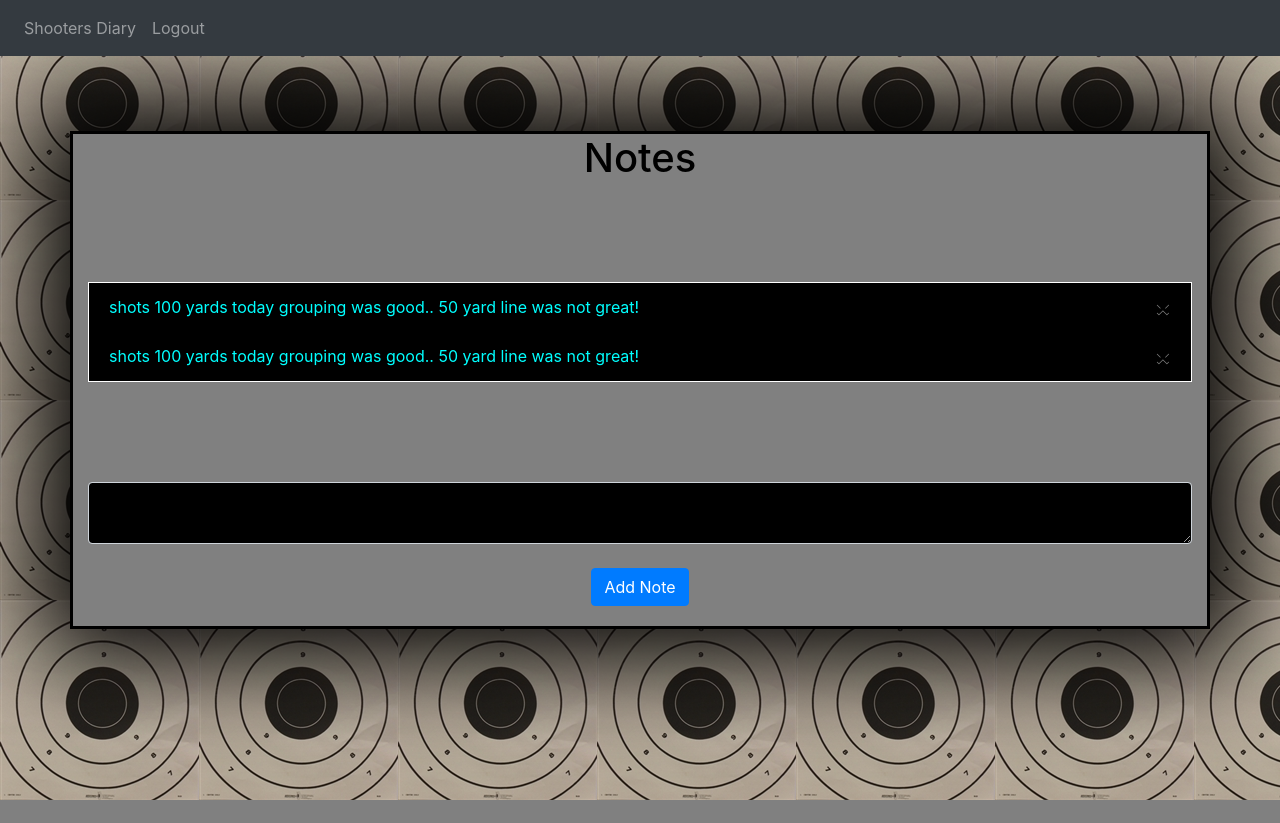
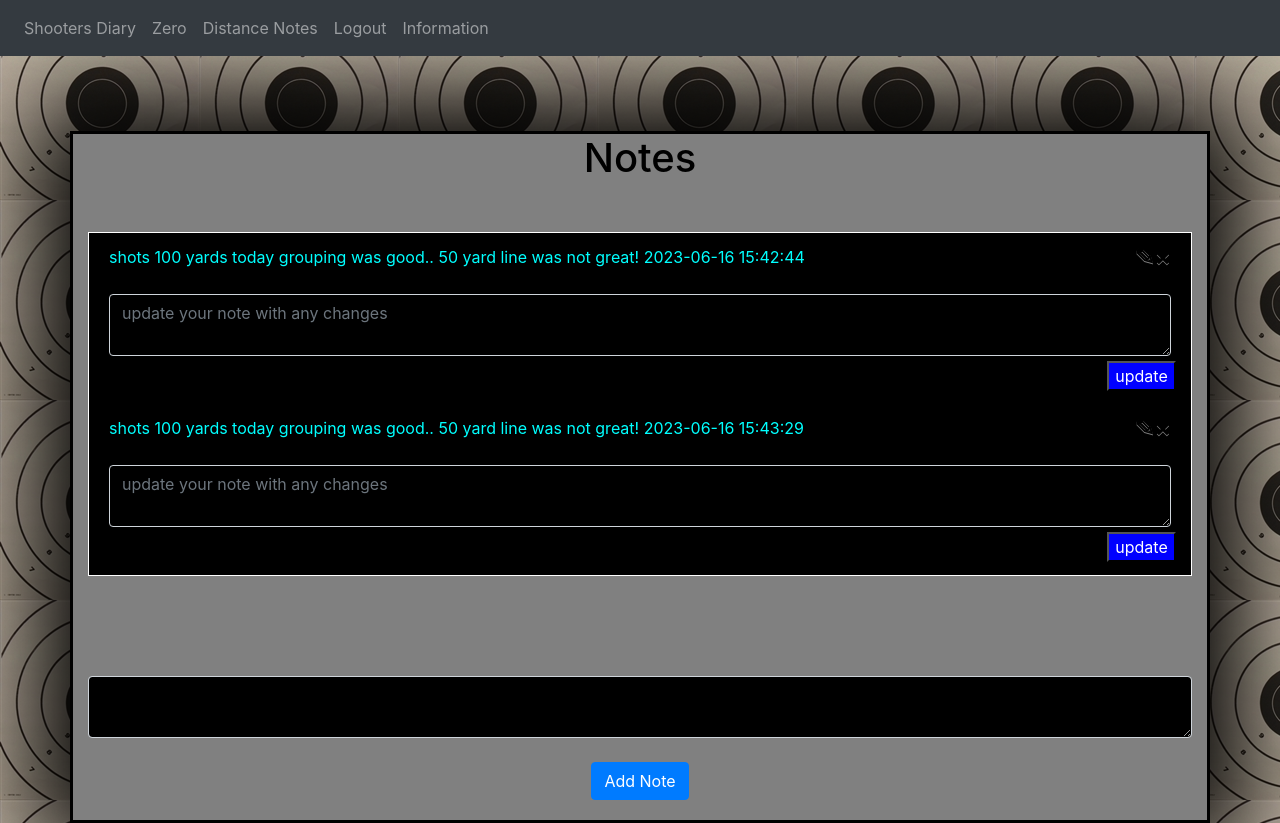
Before and after one commit to usmc1371nerd/shootingnotes.github.io, a Flask app: page / in a window 1280 px wide. Before the commit the page ends 800 px from the top, so only its background shows below. Run offline with Flask 3, Linux system fonts and the light colour scheme; a user stored in the database is signed in; some libraries are stand-ins or nearby versions.

Commit message:
added a edit function in notes

```diff
--- a/website/models.py
+++ b/website/models.py
@@ -2,6 +2,8 @@
 from . import db
 from flask_login import UserMixin
 from sqlalchemy.sql import func
+from sqlalchemy.orm import scoped_session
+
 
 
 class Note(db.Model):
--- a/website/static/index.js
+++ b/website/static/index.js
@@ -10,6 +10,25 @@
 
 
 };
+
+function update(noteId, update_note) {
+    const data = {
+        noteId: noteId,
+        data: document.getElementById(`update_note_${update_note}`).value
+    };
+
+    fetch('/update', {
+        method: 'POST',
+        body: JSON.stringify(data),
+        headers: {
+            'Content-Type': 'application/json'
+        }
+    })
+    .then(() => {
+        window.location.href = "/";
+    });
+}
+
 
 $(document).ready(function(){
 
@@ -29,3 +48,17 @@
     });
 
 });
+let isClicked = {}; // Object to store the click state for each note
+
+function showOrHide(noteId) {
+    const formId = `showOrHide_${noteId}`;
+    const divContainer = document.getElementById(formId);
+
+    if (!isClicked[formId]) {
+        divContainer.style.display = "block";
+        isClicked[formId] = true;
+    } else {
+        divContainer.style.display = "none";
+        isClicked[formId] = false;
+    }
+}
--- a/website/static/style.css
+++ b/website/static/style.css
@@ -5,7 +5,7 @@
 h1 {
     color:black;
 
-    margin-bottom: 100px;
+    margin-bottom: 50px;
 }
 
 .form-control {
@@ -82,3 +82,25 @@
     margin-left: 25px;
     margin-right: 12px;
  }
+
+ ::placeholder{
+    color: red;
+}
+.update-form {
+    margin-top: 25px;
+}
+
+
+
+.update-form button {
+    background-color: blue;
+    color: white;
+    margin-top: 5px;
+    margin-left: 94%;
+
+
+}
+
+#showOrHide {
+    display: none;
+}
--- a/website/templates/distance.html
+++ b/website/templates/distance.html
@@ -1,5 +1,5 @@
 {% extends "index.html" %}
-{% block title %}Zero{% endblock %}
+{% block title %}Distance{% endblock %}
 
 
 {% block content %}
@@ -61,7 +61,7 @@
 
 </form>
 </div>
-<div class=" siteadjustments">
+<div class=" site-adjustments">
 
     <form class="shotform">
         <td><input type="text"> Elevation</td> <br>
--- a/website/templates/index.html
+++ b/website/templates/index.html
@@ -32,12 +32,15 @@
               {% if user.is_authenticated %}
 
               <a class="nav-item nav-link" id="home" href="/"> Shooters Diary </a>
-              <!-- <a class="nav-item nav-link" id="zero" href="/zero"> Zero </a>
-              <a class="nav-item nav-link" id="zero" href="/distance"> Distance Notes </a>   -->
+              <a class="nav-item nav-link" id="zero" href="/zero"> Zero </a>
+              <a class="nav-item nav-link" id="zero" href="/distance"> Distance Notes </a>
               <a class="nav-item nav-link" id="logout" href="/logout"> Logout </a>
+              <a class="nav-item nav-link" id="'information" href="/information"> Information </a>
               {% else %}
                <a class="nav-item nav-link" id="login" href="/login"> Shooter Login </a>
                <a class="nav-item nav-link" id="signUp" href="/sign-up"> Shooter Sign-up</a>
+               <a class="nav-item nav-link" id="'information" href="/information"> Information </a>
+
                {% endif %}
 
 
--- a/website/templates/notes.html
+++ b/website/templates/notes.html
@@ -7,15 +7,29 @@
 <h1 align="center">Notes</h1>
 <ul class="list-group list-group-flush" id="notes">
     {% for note in user.notes %}
-    <li class="list-group-item" >
+    <li class="list-group-item">
+
+
         {{ note.data }}
+        {{ note.date}}
+
+
         <button type="button" class="close" onClick="deleteNote({{ note.id }})">
-         <span aria-hidden="true">&times;</span>
+            <span aria-hidden="true">&times;</span>
         </button>
+
+        <button class="close" onClick="showOrHide({{ note.id }})"><span aria-hidden="true">&#9998;</span></button>
+
+
+         <form id="showOrHide_{{ note.id }}" class="update-form" method="POST">
+            <textarea name="note" id="update_note_{{ note.id }}" class="form-control" placeholder="update your note with any changes"></textarea>
+            <button type="button" class="update" onClick="update({{ note.id }}, '{{ note.id }}')">update</button>
+         </form>
+
+
+
     </li>
-
-    {%endfor%}
-
+    {% endfor %}
 </ul>
 <form method="POST">
     <textarea name="note" id="note" class="form-control"></textarea>
@@ -27,4 +41,5 @@
 
 </form>
 
+
 {% endblock %}
--- a/website/views.py
+++ b/website/views.py
@@ -7,6 +7,13 @@
 
 
 views = Blueprint('views', __name__)
+information = Blueprint('information', __name__)
+zero = Blueprint('zero', __name__)
+distance = Blueprint('distance', __name__)
+
+
+
+
 
 @views.route('/', methods=['GET', 'POST'])
 @login_required
@@ -14,15 +21,17 @@
     if request.method == 'POST':
         note = request.form.get('note')
 
+
         if len(note) < 8:
             flash('Note is too short!', category='error')
         else:
-            new_note = Note(data=note, user_id= current_user.id)
+            new_note = Note(data=note, user_id= current_user.id )
             db.session.add(new_note)
             db.session.commit()
             flash('Note added!', category='success')
 
     return render_template("notes.html", user=current_user)
+
 # using JSON to do a request
 @views.route('/delete-note', methods=[ 'POST' ])
 def delete_note():
@@ -37,14 +46,20 @@
     return jsonify({})
 
 
-zero = Blueprint('/zero', __name__)
+
+
+@views.route('/information', methods=['GET'])
+
+def information():
+    return render_template('information.html', user=current_user)
+
 
 @views.route ('/zero', methods=['GET', 'POST'])
 @login_required
 def zero():
     return render_template("zero.html", user=current_user)
 
-distance = Blueprint('/distance', __name__)
+
 
 @views.route ('/distance', methods=['GET', 'POST'])
 @login_required
@@ -65,14 +80,46 @@
 
     return render_template("bzo.html", user=current_user)
 
-    @views.route('/delete-notebzo', methods=[ 'POST' ])
-    def delete_note():
-        bzonote = json.loads(request.data)
-        bzonoteId = bzonote['noteId']
-        bzonote = Bzonote.query.get(noteId)
-        if bzonote:
-            if bzonote.user_id == current_user.id:
-                db.session.delete(note)
-                db.session.commit()
 
-            return jsonify({})
+
+
+    # @views.route('/delete-notebzo', methods=[ 'POST' ])
+    # def delete_note():
+    #     bzonote = json.loads(request.data)
+    #     bzonoteId = bzonote['noteId']
+    #     bzonote = Bzonote.query.get(noteId)
+    #     if bzonote:
+    #         if bzonote.user_id == current_user.id:
+    #             db.session.delete(note)
+    #             db.session.commit()
+
+    #         return jsonify({})
+
+
+
+
+@views.route('/update', methods=['POST'])
+def update():
+    note = json.loads(request.data)
+    noteId = note['noteId']
+    note_data = note['data']
+
+    existing_note = Note.query.filter_by(id=noteId, user_id=current_user.id).first()
+
+    if existing_note:
+        if existing_note.user_id == current_user.id:
+            # Update the note's data
+            existing_note.data = note_data
+            db.session.commit()
+            flash('Note updated successfully', category='success')
+        else:
+            # Create a new note with updated data and assign it to the current user
+            new_note = Note(data=note_data, user_id=current_user.id )
+            db.session.add(new_note)
+            db.session.commit()
+            flash('New note created', category='success')
+
+        return jsonify({})
+    else:
+        # Handle the case where the note is not found
+        return jsonify({'error': 'Note not found'})
```
Also changed, not shown: website/templates/information.html (added, +22 -0 lines), instance/database.db.
